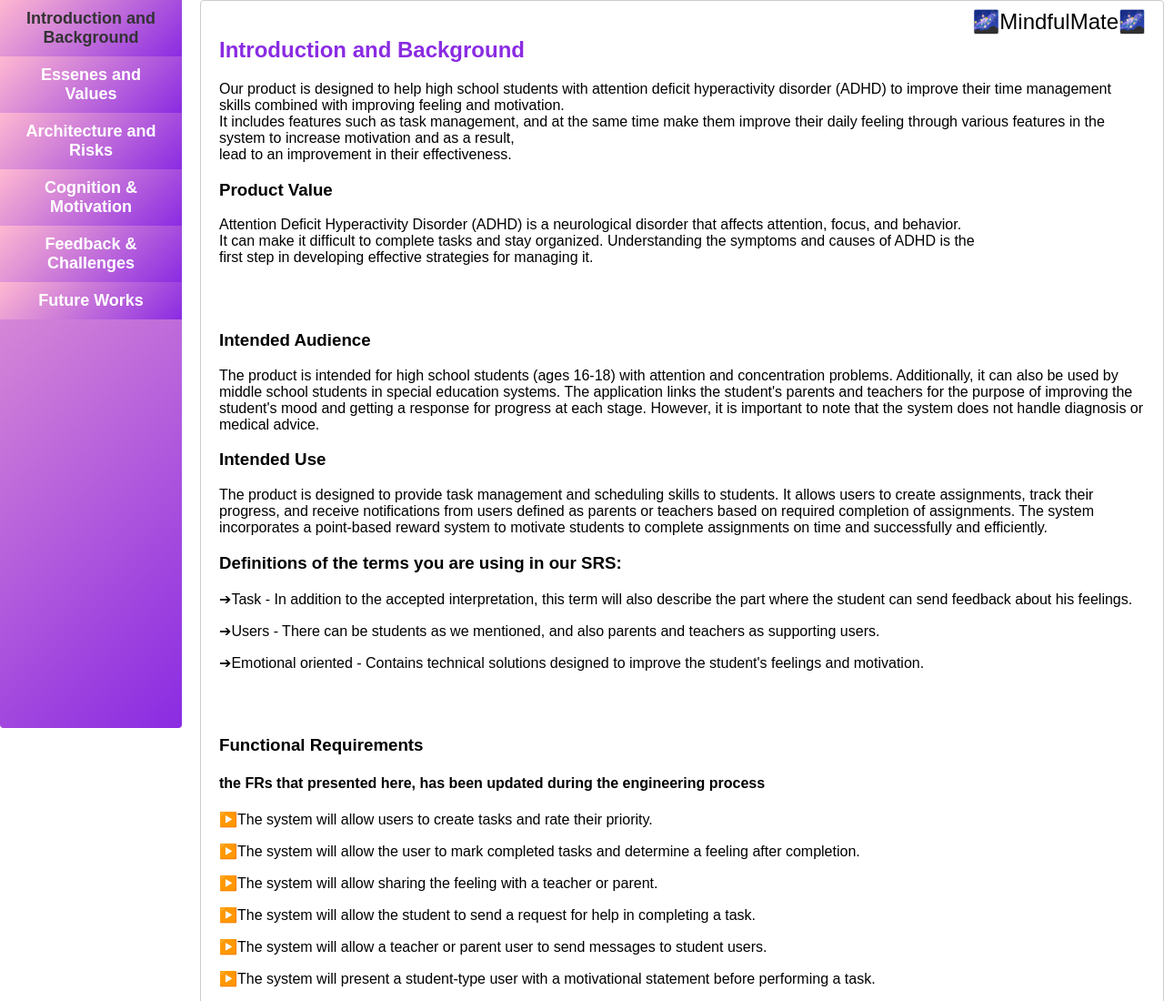
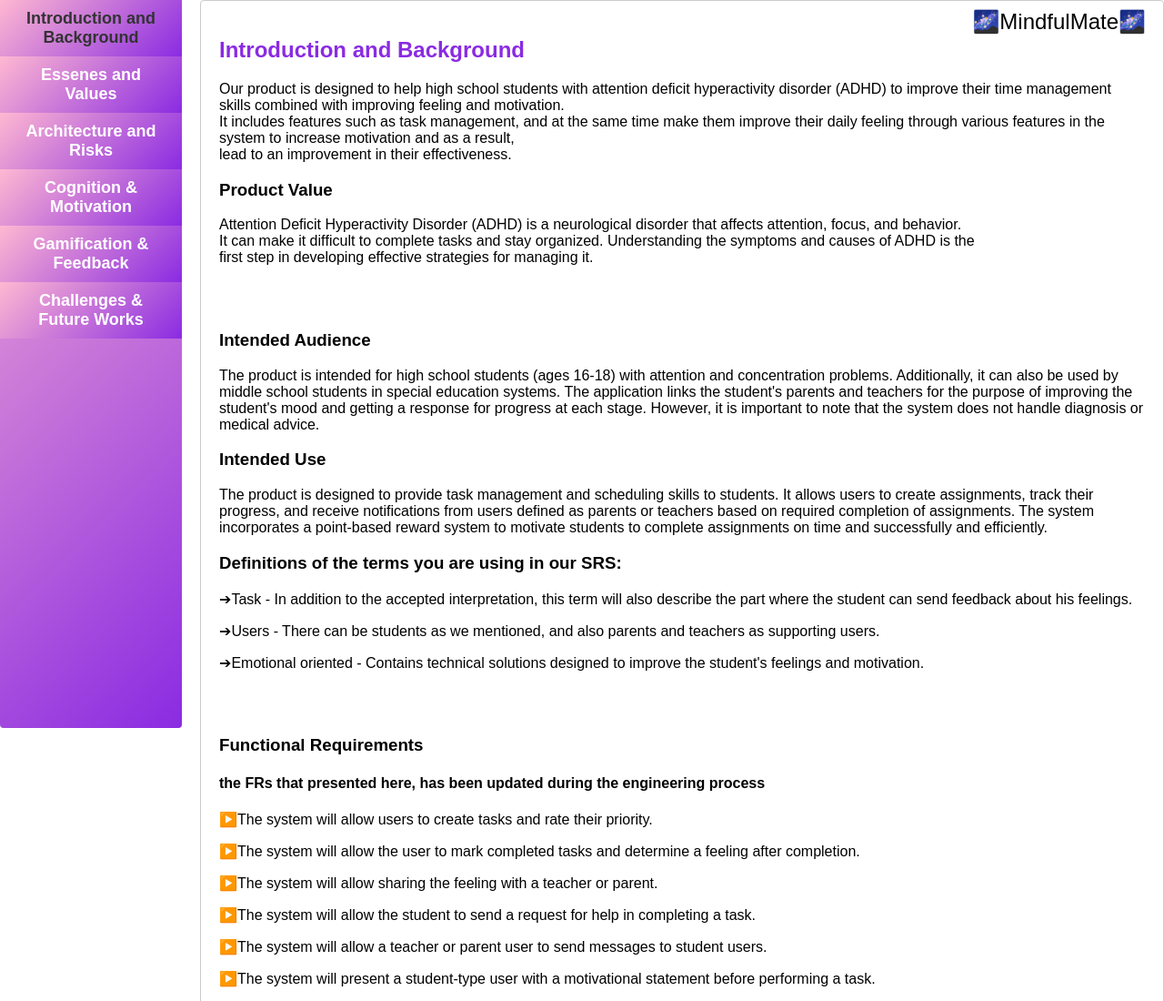
Before and after one commit to nadavdery/REproject, a plain HTML site: page index.html in a window 1280 px wide. Shown: the top 1100 px of the page at 91% size. Drawn offline with Linux system fonts and the light colour scheme.

Commit message:
Update index.html

```diff
--- a/index.html
+++ b/index.html
@@ -14,8 +14,8 @@
   <button class="tablinks" onclick="openTab(event, 'subject2')"><b>Essenes and Values</b></button>
   <button class="tablinks" onclick="openTab(event, 'subject3')"><b>Architecture and Risks</b></button>
   <button class="tablinks" onclick="openTab(event, 'subject4')"><b>Cognition & Motivation</b></button>
-  <button class="tablinks" onclick="openTab(event, 'subject5')"><b>Feedback & Challenges</b></button>
-  <button class="tablinks" onclick="openTab(event, 'subject6')"><b>Future Works</b></button>
+  <button class="tablinks" onclick="openTab(event, 'subject5')"><b>Gamification & Feedback  </b></button>
+  <button class="tablinks" onclick="openTab(event, 'subject6')"><b>Challenges & Future Works</b></button>
 </div>
 
   <div id="intro" class="tabcontent">
@@ -99,12 +99,7 @@ Understanding the symptoms and causes of ADHD is the<br> ﬁrst step in developi
     <h2>Cognition & Motivation</h2>
     <img src="cognitionMotivation.png" alt="cogMot Image" style="margin-left: 60px;">
 	<h3>Working process using SDT principles</h3>
-	<img src="SDT.png" alt="SDT Image" style="margin-left: 60px;">
-	<h3>Gamification</h3><br><br>
-	<img src="game.png" alt="game Image" style="margin-left: 60px;">
-	  <br><br>
-	  <h3>Flow/Group Flow</h3>
-	  <img src="flow.png" alt="flow image" style="margin-left: 60px;"><br><br>
+	<img src="SDT.png" alt="SDT Image" style="margin-left: 60px;"><br><br>
 	  <h3>Technologies</h3>
 	<p>we use in our project Sublime Text is a widely used text editor designed for developers and programmers. It provides a powerful and feature-rich environment for writing and editing code in various programming languages.</p>
 	<p>XAMPP is a software package that provides a local web server environment for developers and users to create and test web applications on their own computer</p>
@@ -119,16 +114,22 @@ Understanding the symptoms and causes of ADHD is the<br> ﬁrst step in developi
 	<p> ✈️ The accessibility of a mobile application versus a personal computer can be decisive, especially among teenagers.</p>
 	<p>✈️Prevention of technical debt that may arise in the future in the development of the system.</p>
 	<p>✈️provide friendly and convenient solutions for product users.</p>
-	<img src="oldapp.png" alt="Find 1 Image" style="margin-left: 60px;"><br>
-    <h2>Challenges</h2><br>
+	<img src="oldapp.png" alt="Find 1 Image" style="margin-left: 60px;"><br><br>
+	  <h3>Gamification</h3><br><br>
+	<img src="game.png" alt="game Image" style="margin-left: 60px;">
+	  <br><br>
+	  <h3>Flow/Group Flow</h3>
+	  <img src="flow.png" alt="flow image" style="margin-left: 60px;"><br><br>
+
+  </div>
+
+  <div id="subject6" class="tabcontent">
+  <h2>Challenges</h2><br>
 	<p>Here are the main challenges we faced while working on the product:</p>
 	<p> 🚀 Tight scheduling, understanding the expected requirements and implementing them. For example, the mobile application development after the prototype presentation led us to additional tasks in the schedule to meet the required goal.</p>
 	<p>🚀 Lack of experience in developing a network application, learning the existing tools, programming languages, useful APIs, and integration.</p>
 	<p>🚀 Locating relevant students to fill out questionnaires, interviews, or feedback for the product we developed.</p>
 	<p>🚀Dynamic change of the requirements and decision-making following the findings we received.</p>
-  </div>
-
-  <div id="subject6" class="tabcontent">
     <h2>Future Work</h2>
     <p>▶️ Add statistics for Teacher type user that combine between the feeling feedback about task/s and grades.<br>It's may help to Automatic scoring calculation</p>
 	<p>▶️Collaborate team members and share lists to streamline teamwork.</p>
```
